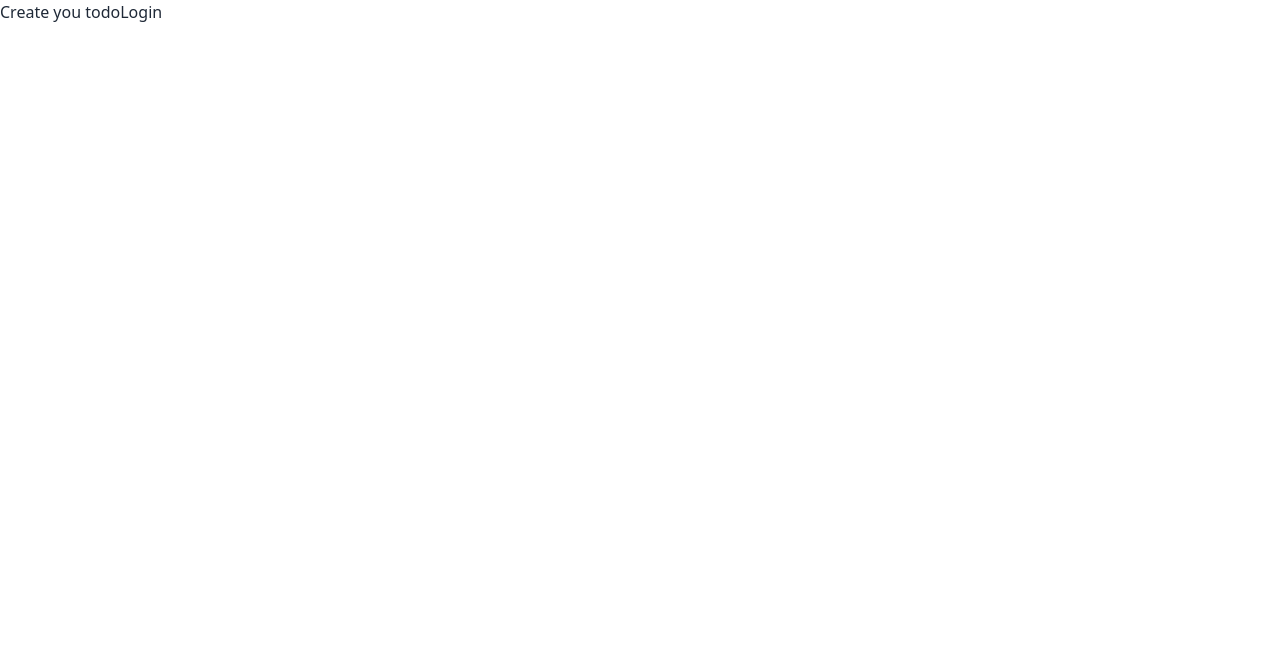
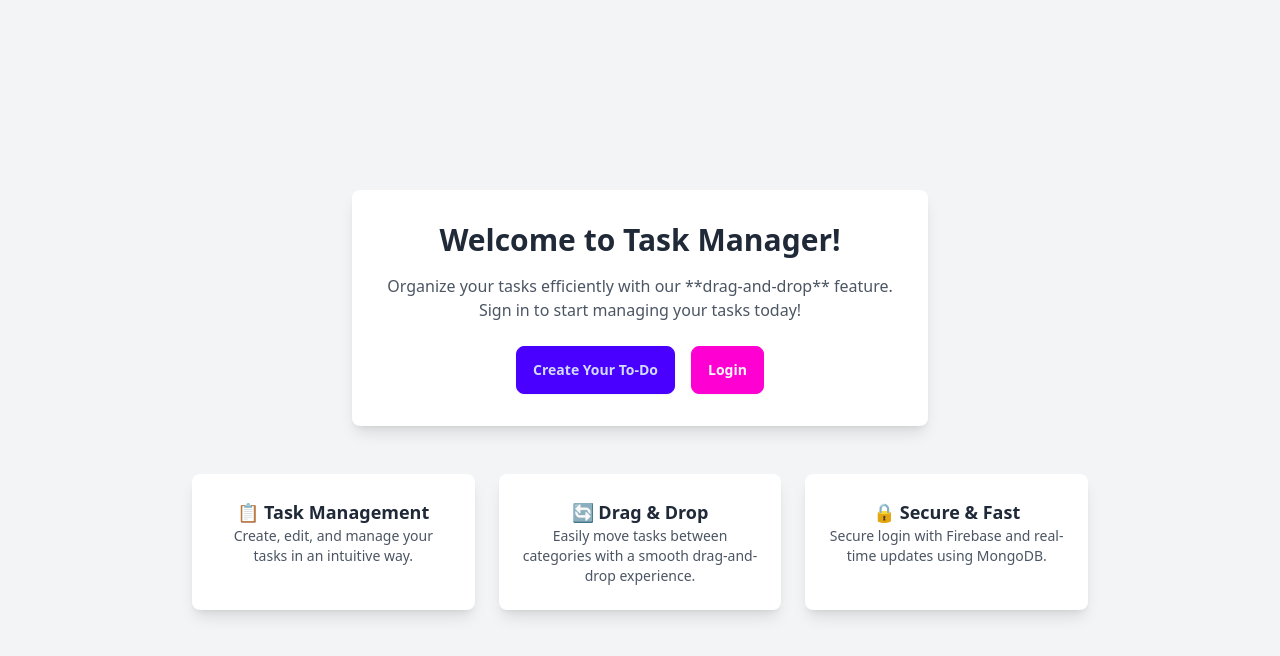
Before and after one commit to Sushanta65/task-manager-todo, a React (Vite) app: page / in a window 1280 px wide. Shown: the top 656 px of the page. Built offline with nearby package versions, Linux system fonts and the light colour scheme; no server answers.

Commit message:
Resolve Login Problem and Logout User Done

```diff
--- a/src/pages/Home.jsx
+++ b/src/pages/Home.jsx
@@ -1,13 +1,54 @@
-import React from 'react';
-import { Link } from 'react-router-dom';
+import React, { useContext } from "react";
+import { Link } from "react-router-dom";
+import { AuthContext } from "../provider/AuthProvider";
 
 const Home = () => {
-    return (
-        <div>
-            <Link to='/todos'>Create you todo</Link>
-            <Link to='/login'>Login</Link>
+    const {user, signOutUser} = useContext(AuthContext)
+  return (
+    <div className="min-h-screen flex flex-col items-center justify-center bg-gray-100 text-center p-5">
+      {/* Hero Section */}
+      <div className="max-w-xl bg-white p-8 rounded-lg shadow-lg">
+        <h1 className="text-3xl font-bold text-gray-800 mb-4">
+          Welcome to Task Manager!
+        </h1>
+        <p className="text-gray-600 mb-6">
+          Organize your tasks efficiently with our **drag-and-drop** feature. Sign in to start managing your tasks today!
+        </p>
+
+        {/* Buttons */}
+        <div className="space-x-4">
+          <Link to="/todos" className="btn btn-primary">
+            Create Your To-Do
+          </Link>
+         {user?.email? <button onClick={signOutUser} className="btn btn-alert">Logout</button> : <Link to="/login" className="btn btn-secondary">
+            Login
+          </Link>}
         </div>
-    );
+      </div>
+
+      {/* Features Section */}
+      <div className="mt-12 grid grid-cols-1 md:grid-cols-3 gap-6 max-w-4xl">
+        <div className="p-6 bg-white shadow-lg rounded-lg">
+          <h3 className="font-bold text-lg text-gray-800">📋 Task Management</h3>
+          <p className="text-gray-600 text-sm">
+            Create, edit, and manage your tasks in an intuitive way.
+          </p>
+        </div>
+        <div className="p-6 bg-white shadow-lg rounded-lg">
+          <h3 className="font-bold text-lg text-gray-800">🔄 Drag & Drop</h3>
+          <p className="text-gray-600 text-sm">
+            Easily move tasks between categories with a smooth drag-and-drop experience.
+          </p>
+        </div>
+        <div className="p-6 bg-white shadow-lg rounded-lg">
+          <h3 className="font-bold text-lg text-gray-800">🔒 Secure & Fast</h3>
+          <p className="text-gray-600 text-sm">
+            Secure login with Firebase and real-time updates using MongoDB.
+          </p>
+        </div>
+      </div>
+    </div>
+  );
 };
 
 export default Home;
--- a/src/provider/AuthProvider.jsx
+++ b/src/provider/AuthProvider.jsx
@@ -1,4 +1,4 @@
-import { getAuth, signInWithPopup, GoogleAuthProvider, onAuthStateChanged } from "firebase/auth";
+import { getAuth, signInWithPopup, GoogleAuthProvider, onAuthStateChanged, signOut } from "firebase/auth";
 import React, { createContext, useState, useEffect } from "react";
 import { app } from "../firebase.init";
 import { useNavigate } from "react-router-dom";
@@ -18,13 +18,20 @@ const AuthProvider = ({ children }) => {
     signInWithPopup(auth, provider)
       .then((res) => {
         setUser(res.user);
-        navigate('/todos')
+        navigate('/')
         console.log('res from authProvider', res.user)
       })
       .catch((err) => {
         console.error(err);
       })
   };
+
+  const signOutUser = () => {
+    signOut(auth).then(() => {
+      console.log('user signed out')
+    })
+  }
+
 
   useEffect(() => {
     const unsubscribe = onAuthStateChanged(auth, (currentUser) => {
@@ -36,7 +43,7 @@ const AuthProvider = ({ children }) => {
     return () => unsubscribe();
   }, []);
 
-  const userInfo = { user, signInUser, loading };
+  const userInfo = { user, signInUser, loading, signOutUser };
 
   return (
     <AuthContext.Provider value={userInfo}>
```
